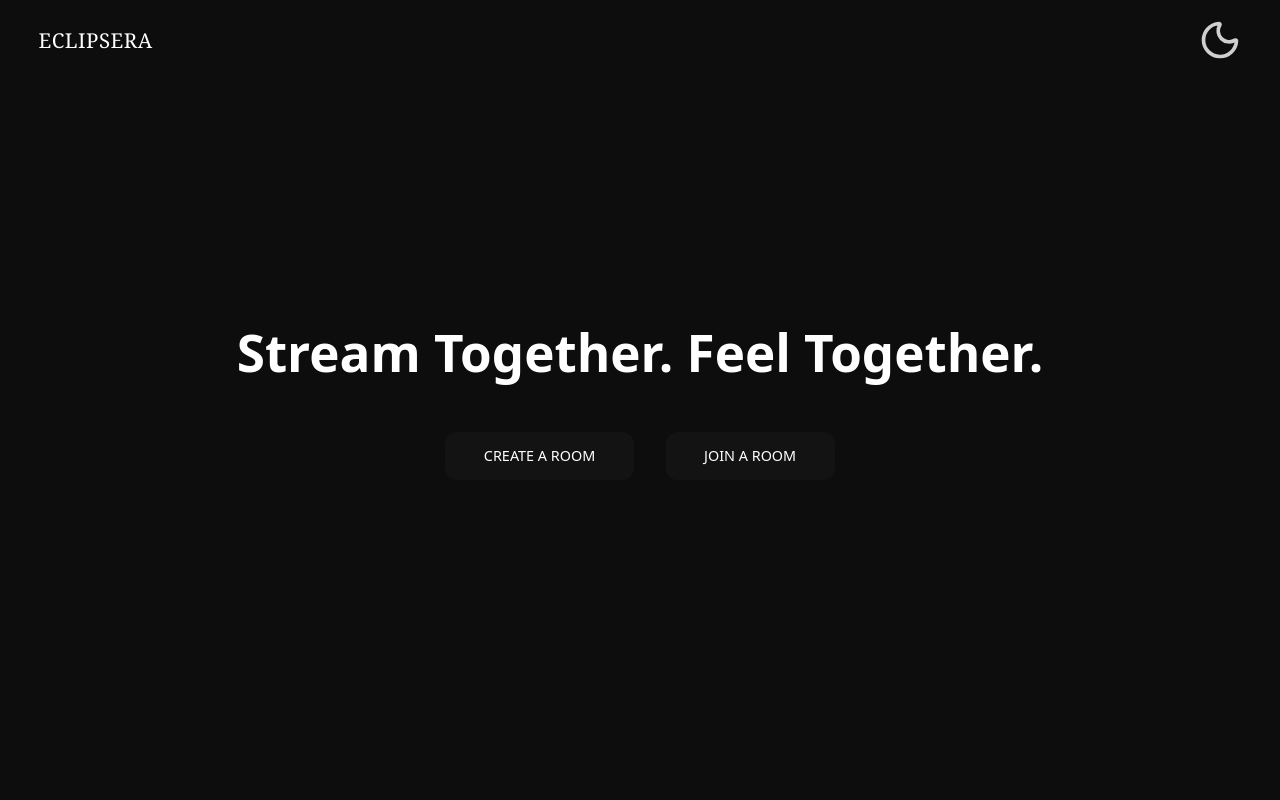
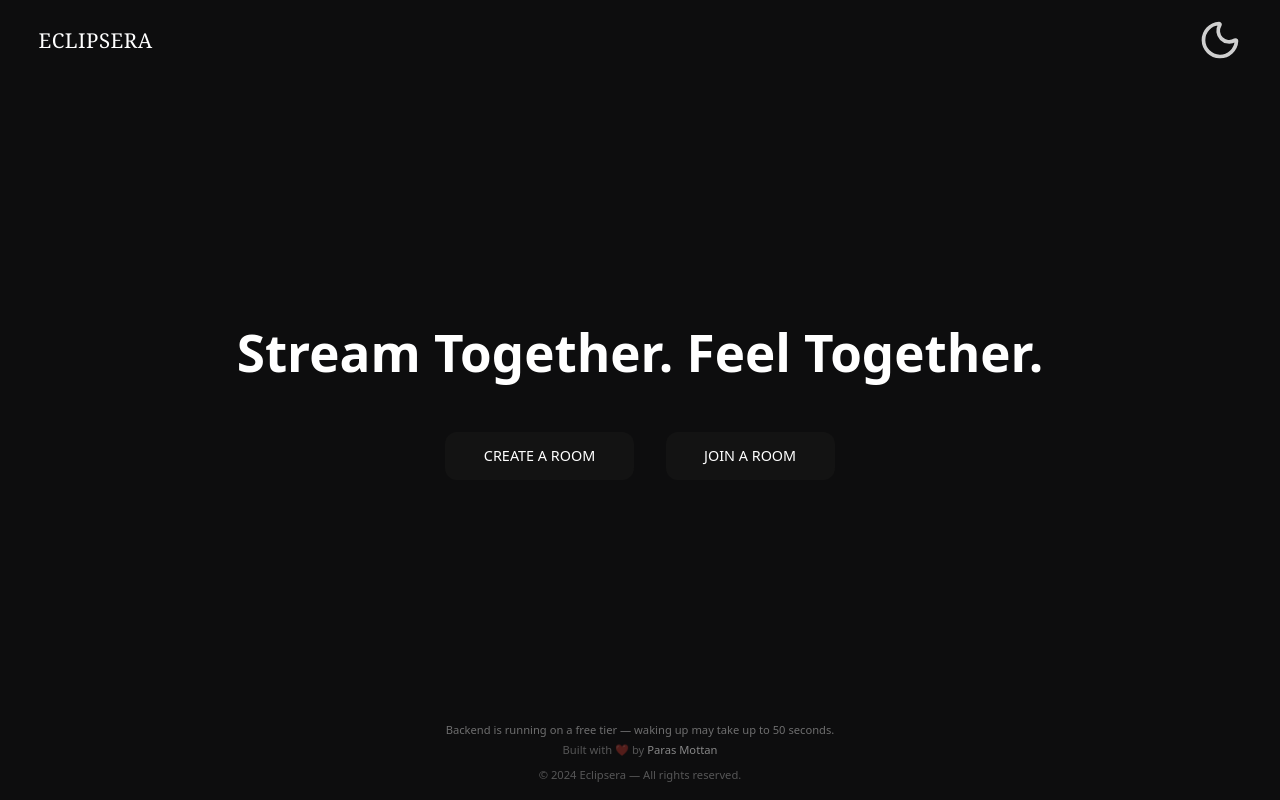
Before and after one commit to parasmottan/ECLIPSERA-frontend, a Next.js app: page / in a window 1280 px wide. Built offline with nearby package versions, Linux system fonts and the light colour scheme.

Commit message:
donebutton

```diff
--- a/app/page.js
+++ b/app/page.js
@@ -37,6 +37,7 @@ export default function Home() {
 
   return (
     <div className="relative w-full h-screen bg-[#0D0D0E] text-white overflow-hidden flex flex-col">
+
       {/* 🟢 Navbar */}
       <div className="w-full h-20 absolute flex justify-between items-center top-0 px-[clamp(1rem,3vw,3rem)] z-20">
         <h1
@@ -93,7 +94,26 @@ export default function Home() {
         </div>
       </div>
 
-      {/* 🔴 Join Room Card */}
+      {/* ✅ NEW PROFESSIONAL FOOTER */}
+      <footer className="absolute bottom-0 w-full flex flex-col items-center justify-center pb-4 text-center gap-1">
+
+        {/* Backend Info */}
+        <p className="text-white/40 text-[clamp(0.7rem,0.85vw,1rem)] px-3">
+          Backend is running on a free tier — waking up may take up to 50 seconds.
+        </p>
+
+        {/* Name Credit */}
+        <p className="text-white/30 text-[clamp(0.7rem,0.85vw,1rem)]">
+          Built with ❤️ by <span className="text-white/50 font-medium">Paras Mottan</span>
+        </p>
+
+        {/* Copyright */}
+        <p className="text-white/30 text-[clamp(0.7rem,0.85vw,1rem)] mt-1">
+          © 2024 Eclipsera — All rights reserved.
+        </p>
+      </footer>
+
+      {/* JOIN ROOM CARD */}
       {showJoinCard && (
         <div
           id="overlay"
@@ -147,7 +167,6 @@ export default function Home() {
         }
 
         @media (min-width: 2560px) {
-          /* 4K TV / UltraWide scaling */
           .4k\\:max-w\\[60\\%\\] {
             max-width: 60%;
           }
```
